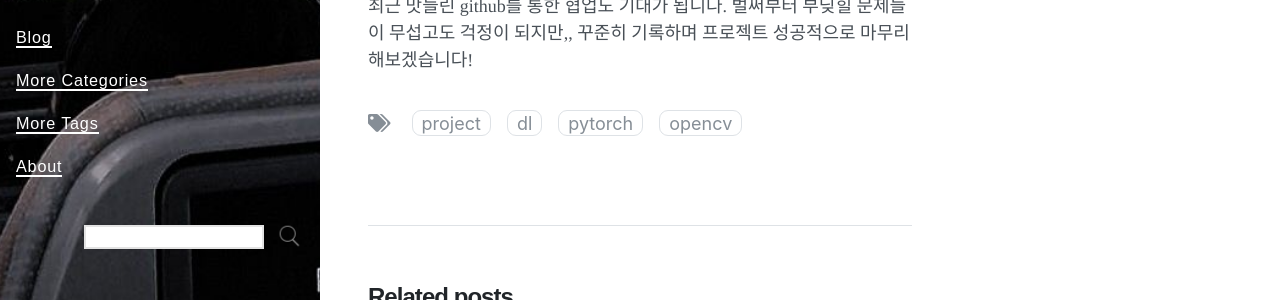
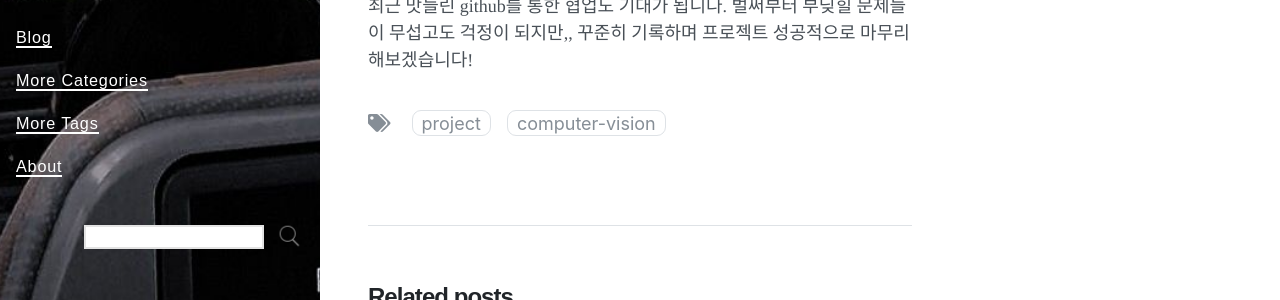
Before and after one commit to chaaaning/chaaaning.github.io, a Jekyll site: the page built from _posts/2022-01-04-crack-detection.md, in a window 1280 px wide and 900 px high, scrolled down 570 px. Shown: the part 389-689 px from the top of the window. Built offline with Jekyll 4.4.1, drawn with Linux system fonts in a browser that asks for light colours; nearby versions of some CDN libraries; comment, search, counter and statistics services are not loaded.

Commit message:
change posts

```diff
--- a/_posts/2022-01-04-crack-detection.md
+++ b/_posts/2022-01-04-crack-detection.md
@@ -3,7 +3,7 @@ layout: post
 title: Road Crack Detection 프로젝트를 시작하며
 date: 2022-01-04 11:54 +0800
 categories : DL
-tags: [project, DL, pytorch, opencv]
+tags: [project, computer vision]
 toc:  true
 ---
 
```
